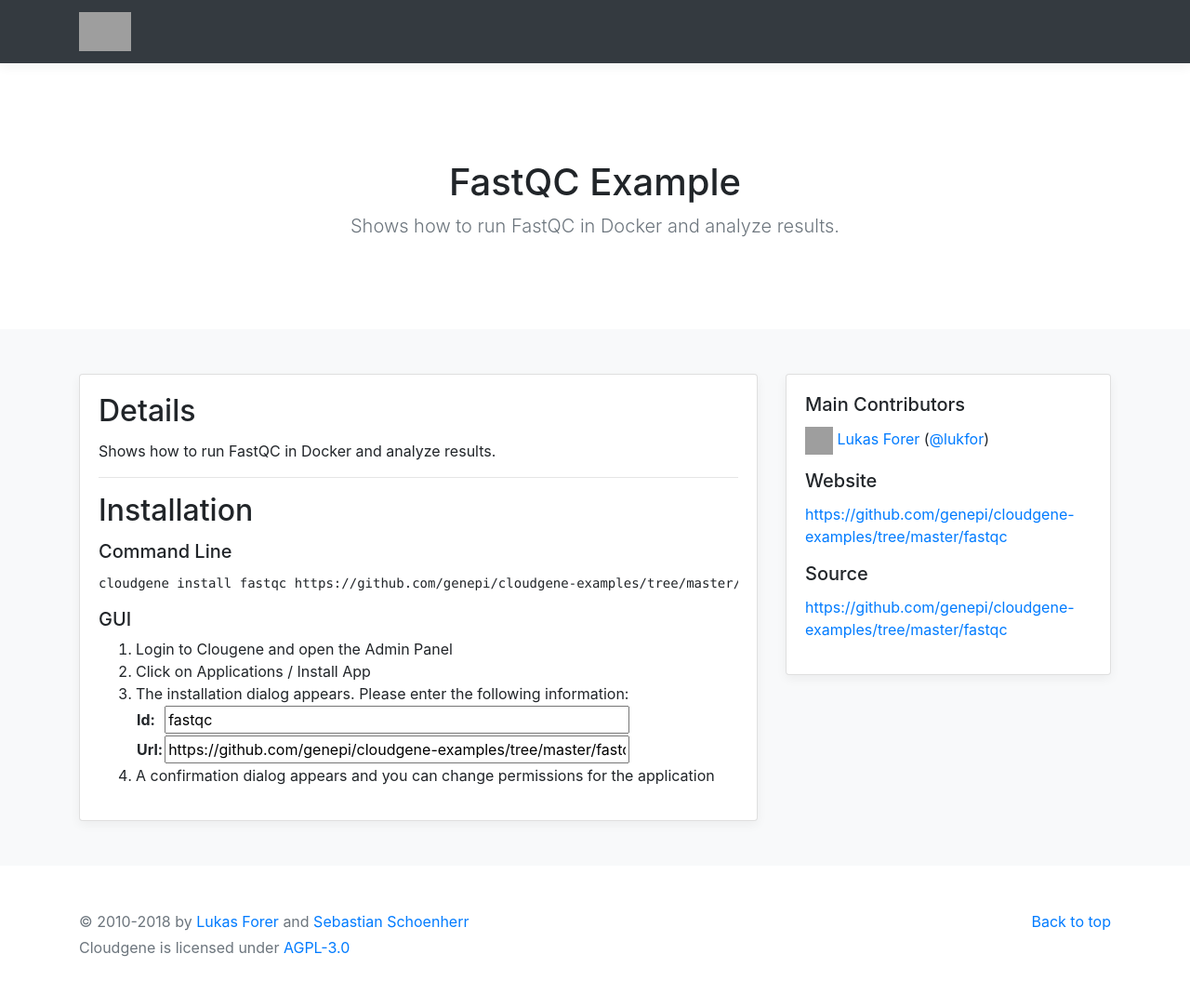
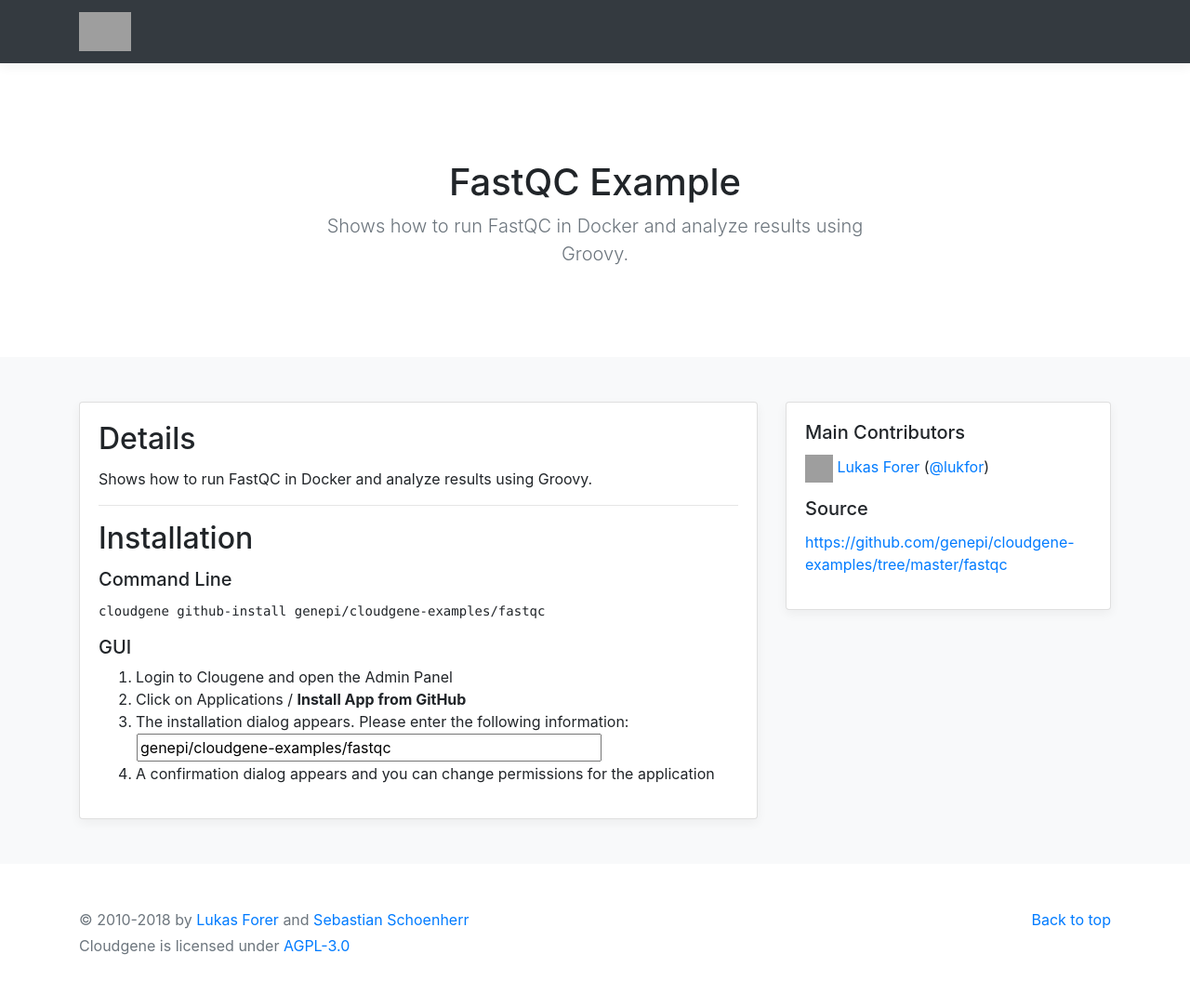
Before and after one commit to genepi/apps-cloudgene-io, a Jekyll site: the page built from _apps/z-fastqc.md, in a window 1280 px wide. Shown: the whole page at 93% size. Built offline with Jekyll 4.4.1, drawn with Linux system fonts in a browser that asks for light colours; nearby versions of some CDN libraries; library files that are not in the unit come from our copies; grey boxes are pictures that could not be loaded.

Commit message:
Updated installation commands for github.

```diff
--- a/_apps/z-fastqc.md
+++ b/_apps/z-fastqc.md
@@ -4,10 +4,9 @@
 app_id: fastqc
 version: 1.2.0
 last_update: 2018-05-20
-website: https://github.com/genepi/cloudgene-examples/tree/master/fastqc
-package_url: https://github.com/genepi/cloudgene-examples/tree/master/fastqc
+package_url: github://genepi/cloudgene-examples/fastqc
 source_url: https://github.com/genepi/cloudgene-examples/tree/master/fastqc
-description_short: Shows how to run FastQC in Docker and analyze results.
+description_short: Shows how to run FastQC in Docker and analyze results using Groovy.
 category: app
 authors:
   - name: Lukas Forer
@@ -16,4 +15,4 @@
     avatar: https://avatars2.githubusercontent.com/u/210220?s=30
 ---
 
-Shows how to run FastQC in Docker and analyze results.
+Shows how to run FastQC in Docker and analyze results using Groovy.
--- a/_layouts/app.html
+++ b/_layouts/app.html
@@ -15,12 +15,27 @@
 						<h2 class="card-title">Installation</h2>
 
 						<h5 class="card-title">Command Line</h5>
+						{% if page.package_url contains "github://" %}
+	             <pre><code>cloudgene github-install {{ page.package_url | replace: "github://", "" }}</code></pre>
+						{% else %}
 							<pre><code>cloudgene install {{ page.app_id }} {{ page.package_url }}</code></pre>
+						{% endif %}
 
 						<h5>GUI</h5>
 						<ol>
 							<li>Login to Clougene and open the Admin Panel</li>
-							<li>Click on Applications / Install App</li>
+							{% if page.package_url contains "github://" %}
+							<li>Click on Applications / <b>Install App from GitHub</b></li>
+							<li>The installation dialog appears. Please enter the following information:<br>
+								<table>
+									<tr>
+										<td> <input type="text" style="width:500px;" value="{{ page.package_url | replace: "github://", ""}}" /> <br></td>
+									</tr>
+								</table>
+							</li>
+
+							{% else %}
+								<li>Click on Applications / <b>Install App from URL</b></li>
 								<li>The installation dialog appears. Please enter the following information:<br>
 									<table>
 										<tr>
@@ -33,6 +48,7 @@
 										</tr>
 									</table>
 								</li>
+							{% endif %}
 							<li>A confirmation dialog appears and you can change permissions for the application</li>
 						</ol>
 
```
Also changed, not shown: _apps/hello-cloudgene.md (+1 -1 lines), _apps/mtdna-server.md (+1 -1 lines). Lines whose indentation alone changed are shown as unchanged.
